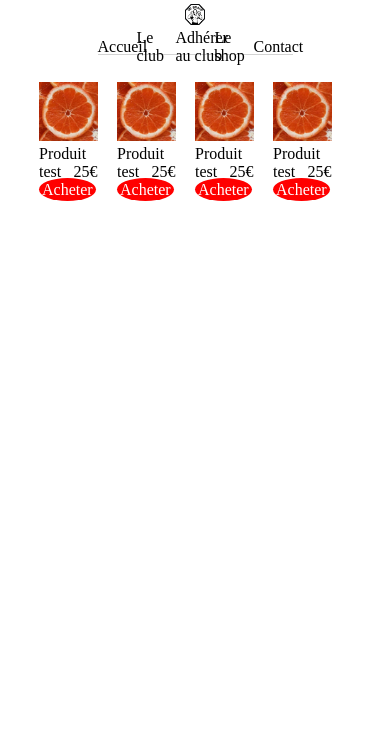
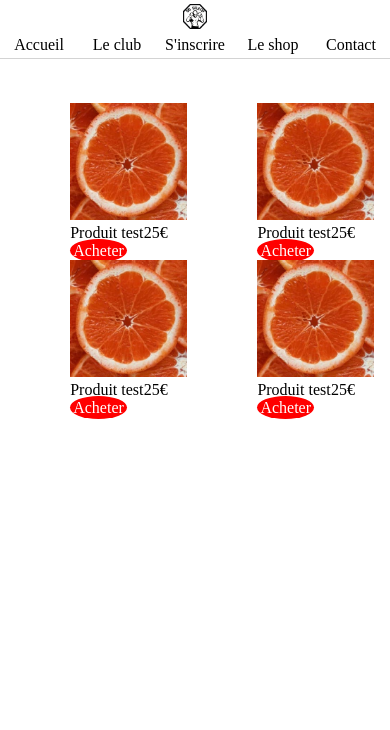
Before and after one commit to damiencfs/sograpp, a PHP site: page /shop.html in a window 390 px wide. Shown: the top 730 px of the page. Run offline with PHP 8.4, Linux system fonts and the light colour scheme; some libraries are stand-ins or nearby versions.

Commit message:
travail du responsive

```diff
--- a/club.html
+++ b/club.html
@@ -12,7 +12,7 @@
         <nav id="main_menu">
             <a href="index.html" id="index">Accueil</a>
             <a href="club.html" id="present">Le club</a>
-            <a href="inscription.html" id="add">Adhérer au club</a>
+            <a href="inscription.html" id="add">S'inscrire</a>
             <a href="shop.html" id="buy">Le shop</a>
             <a href="contact.html" id="call">Contact</a>
         </nav>
--- a/contact.html
+++ b/contact.html
@@ -3,7 +3,7 @@
 <head>
     <meta charset="UTF-8">
     <meta name="viewport" content="width=device-width, initial-scale=1.0">
-    <link href="css/style.css" rel="stylesheet">
+    <link href="css/style.css" rel="stylesheet" media="screen">
     <title>Sograpp</title>
 </head>
 <body>
@@ -12,7 +12,7 @@
         <nav id="main_menu">
             <a href="index.html" id="index">Accueil</a>
             <a href="club.html" id="present">Le club</a>
-            <a href="inscription.html" id="add">Adhérer au club</a>
+            <a href="inscription.html" id="add">S'inscrire</a>
             <a href="shop.html" id="buy">Le shop</a>
             <a href="contact.html" id="call">Contact</a>
         </nav>
--- a/css/style.css
+++ b/css/style.css
@@ -107,3 +107,70 @@
     margin : auto ;
 
 }
+
+
+
+
+
+@media screen and (max-width:576px)
+
+{
+
+    header #logo {
+        width: 6vw;
+    }
+
+    header nav {
+        display: grid;
+        grid-template-columns: repeat(5,20vw);
+    }
+
+    #shop {
+        margin-top: 5vh;
+        display: grid;
+        grid-template-columns: repeat(2, 1fr);
+        grid-template-rows: repeat(4,1fr);
+        justify-content: space-around;
+        margin-left: 4vw;
+    }
+    #shop div {
+        margin: auto;
+    }
+    #shop img{
+        width: 30vw;
+    }
+    #shop div article {
+        width : 25vw;
+    }
+    #club {
+        margin: 3vw 0 0 0 ;
+        display: grid;
+        grid-template-columns: 100vw;
+        grid-template-rows: repeat(2,1fr);
+
+        width: 100vw;
+    }
+    #club img {
+        width: 50vw;
+        justify-self: center;
+    }
+    #contact{
+        display: grid;
+        grid-template-columns: 100vw;
+        grid-template-rows: repeat(2,1fr);
+    }
+
+    #contact iframe {
+        margin: 3vw auto auto auto;
+        width: 95vw;
+    }
+    #contact h2 {
+        margin: 3vw auto auto 1vw;
+    }
+
+    #contact .icone {
+        width: 4vh;
+        margin : auto ;
+
+    }
+}
--- a/index.html
+++ b/index.html
@@ -13,7 +13,7 @@
         <nav id="main_menu">
             <a href="index.html" id="index">Accueil</a>
             <a href="club.html" id="present">Le club</a>
-            <a href="inscription.html" id="add">Adhérer au club</a>
+            <a href="inscription.html" id="add">S'inscrire</a>
             <a href="shop.html" id="buy">Le shop</a>
             <a href="contact.html" id="call">Contact</a>
         </nav>
--- a/inscription.html
+++ b/inscription.html
@@ -12,7 +12,7 @@
         <nav id="main_menu">
             <a href="index.html" id="index">Accueil</a>
             <a href="club.html" id="present">Le club</a>
-            <a href="inscription.html" id="add">Adhérer au club</a>
+            <a href="inscription.html" id="add">S'inscrire</a>
             <a href="shop.html" id="buy">Le shop</a>
             <a href="contact.html" id="call">Contact</a>
         </nav>
--- a/shop.html
+++ b/shop.html
@@ -12,7 +12,7 @@
         <nav id="main_menu">
             <a href="index.html" id="index">Accueil</a>
             <a href="club.html" id="present">Le club</a>
-            <a href="inscription.html" id="add">Adhérer au club</a>
+            <a href="inscription.html" id="add">S'inscrire</a>
             <a href="shop.html" id="buy">Le shop</a>
             <a href="contact.html" id="call">Contact</a>
         </nav>
```
